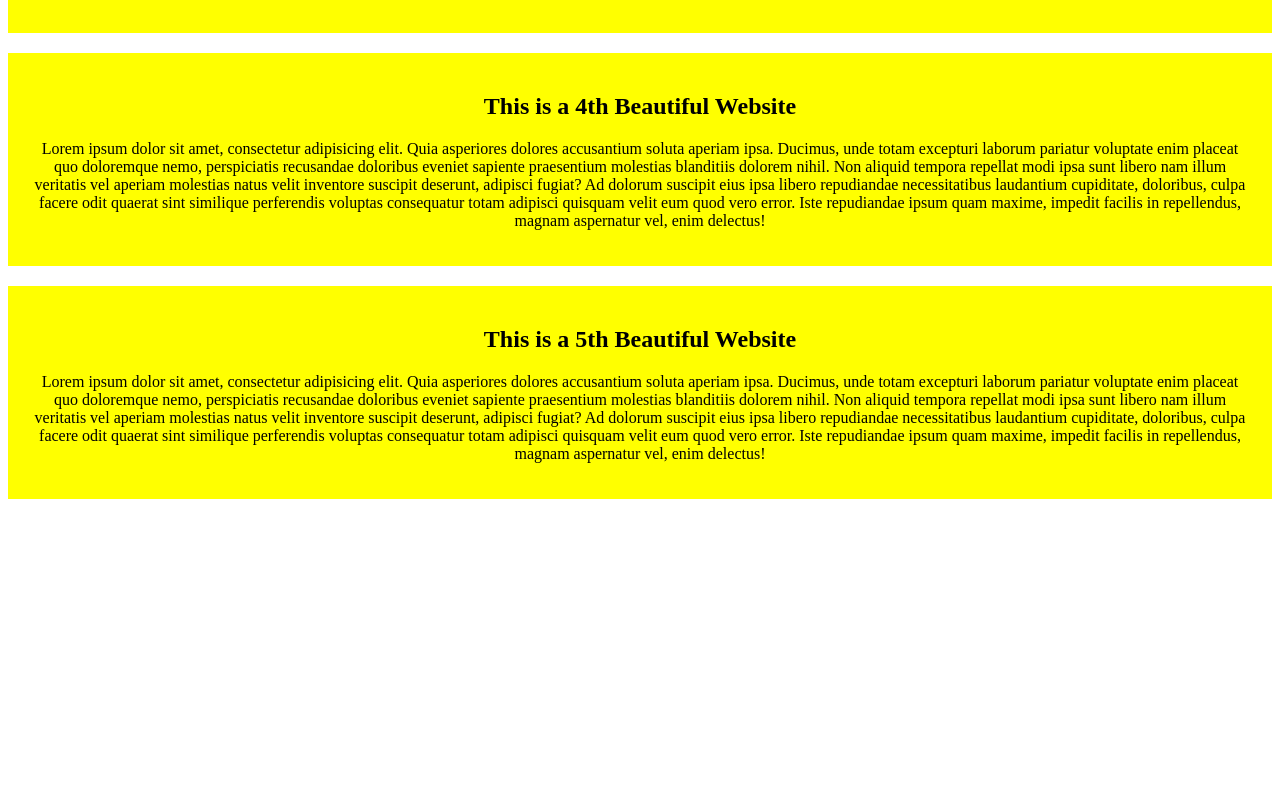
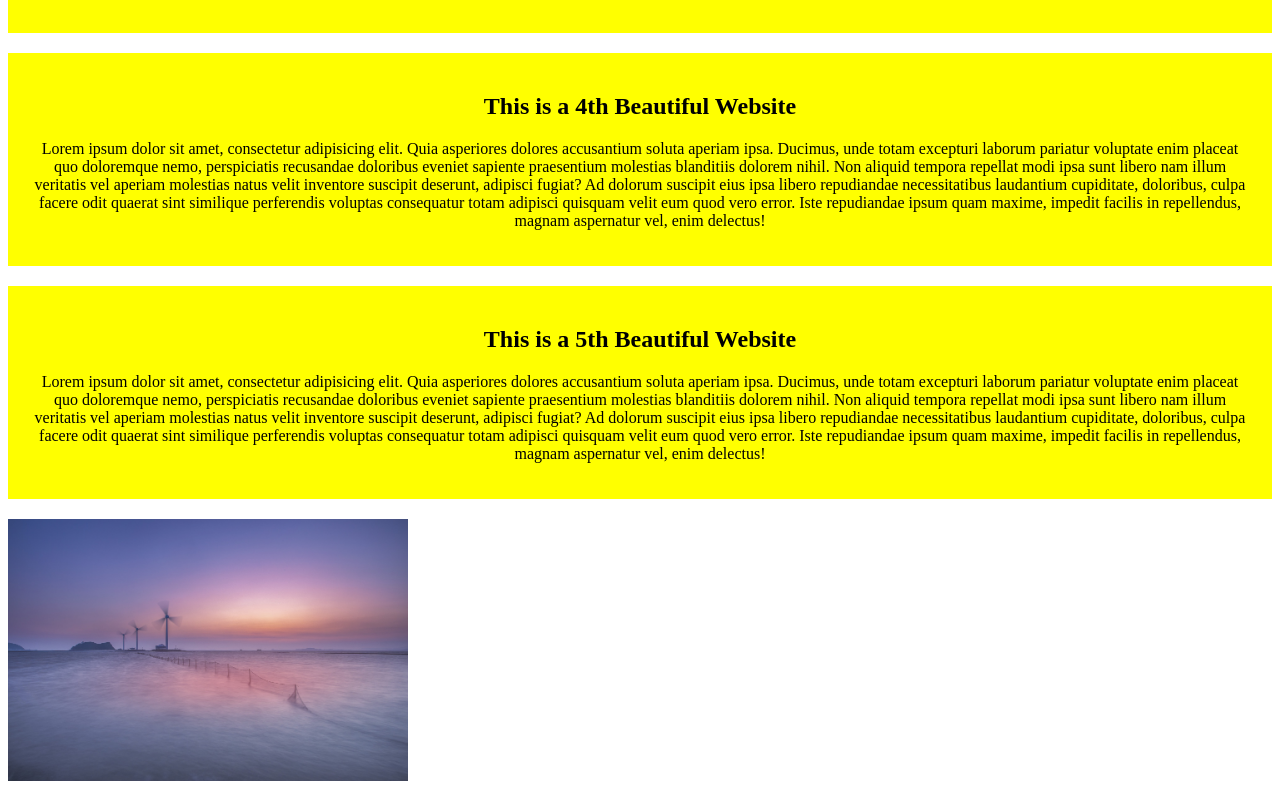
Before and after one commit to naeimhasan2/my-project, a plain HTML site: page index.html in a window 1280 px wide. Shown: the part 653-1446 px from the top of the page. Before the commit the page ends 1172 px from the top, so only its background shows below. Drawn offline with Linux system fonts and the light colour scheme.

Commit message:
My 6th commit

```diff
--- a/index.html
+++ b/index.html
@@ -33,7 +33,9 @@
     <p>Lorem ipsum dolor sit amet, consectetur adipisicing elit. Quia asperiores dolores accusantium soluta aperiam ipsa. Ducimus, unde totam excepturi laborum pariatur voluptate enim placeat quo doloremque nemo, perspiciatis recusandae doloribus eveniet sapiente praesentium molestias blanditiis dolorem nihil. Non aliquid tempora repellat modi ipsa sunt libero nam illum veritatis vel aperiam molestias natus velit inventore suscipit deserunt, adipisci fugiat? Ad dolorum suscipit eius ipsa libero repudiandae necessitatibus laudantium cupiditate, doloribus, culpa facere odit quaerat sint similique perferendis voluptas consequatur totam adipisci quisquam velit eum quod vero error. Iste repudiandae ipsum quam maxime, impedit facilis in repellendus, magnam aspernatur vel, enim delectus!</p>
 </div>
 
-
+<div>
+    <img src="my project/new.jpg" width="400px" alt="">
+</div>
 
 
 
```
Also changed, not shown: my project/new.jpg (added).
